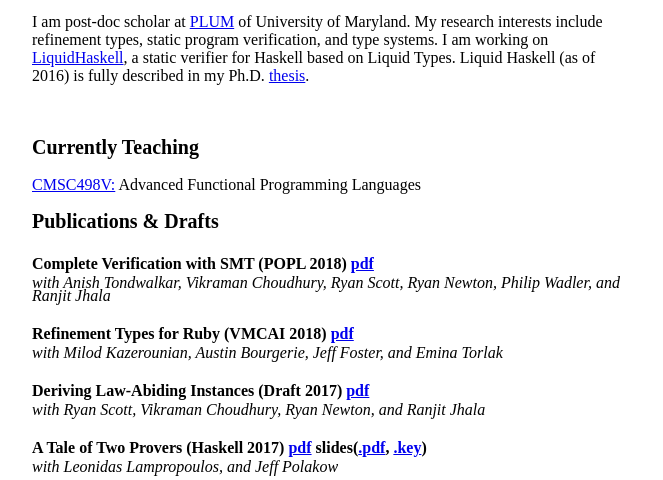
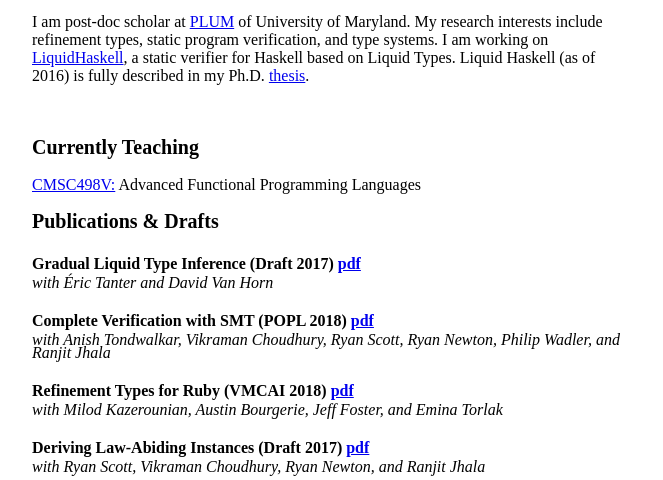
Before and after one commit to steshaw/nikivazou.github.io, a plain HTML site: page index.html in a window 1280 px wide. Shown: the part 320-800 px from the top of the page, without its empty margins (308-971 px from the left). Drawn offline with Linux system fonts and the light colour scheme.

Commit message:
Update index.html

```diff
--- a/index.html
+++ b/index.html
@@ -96,6 +96,12 @@ I am working on <a href="http://goto.ucsd.edu/~rjhala/liquid/haskell/blog/about/
 
 <h2>Publications & Drafts </h2>
 
+<div class="publication">
+  <h4 class="pubtitle">Gradual Liquid Type Inference (Draft 2017)
+  <a target="_blank" href="https://nikivazou.github.io/static/pldi18/main.pdf">pdf</a>
+  </h4>
+  <div class="coauth"> with Éric Tanter and David Van Horn </div>
+</div>
 <div class="publication">
   <h4 class="pubtitle">Complete Verification with SMT (POPL 2018)
   <a target="_blank" href="https://nikivazou.github.io/static/popl18/refinement-reflection.pdf">pdf</a>
```
